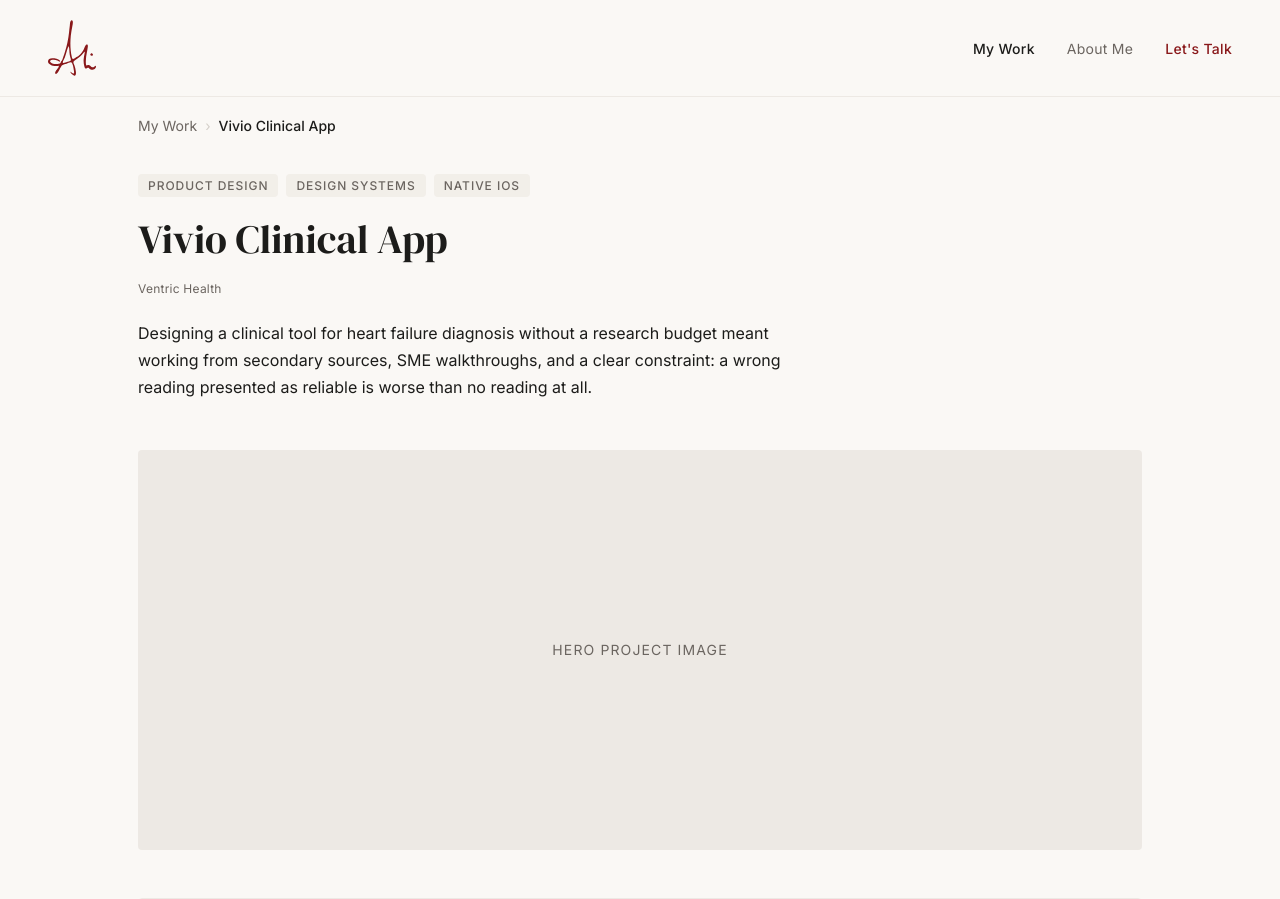
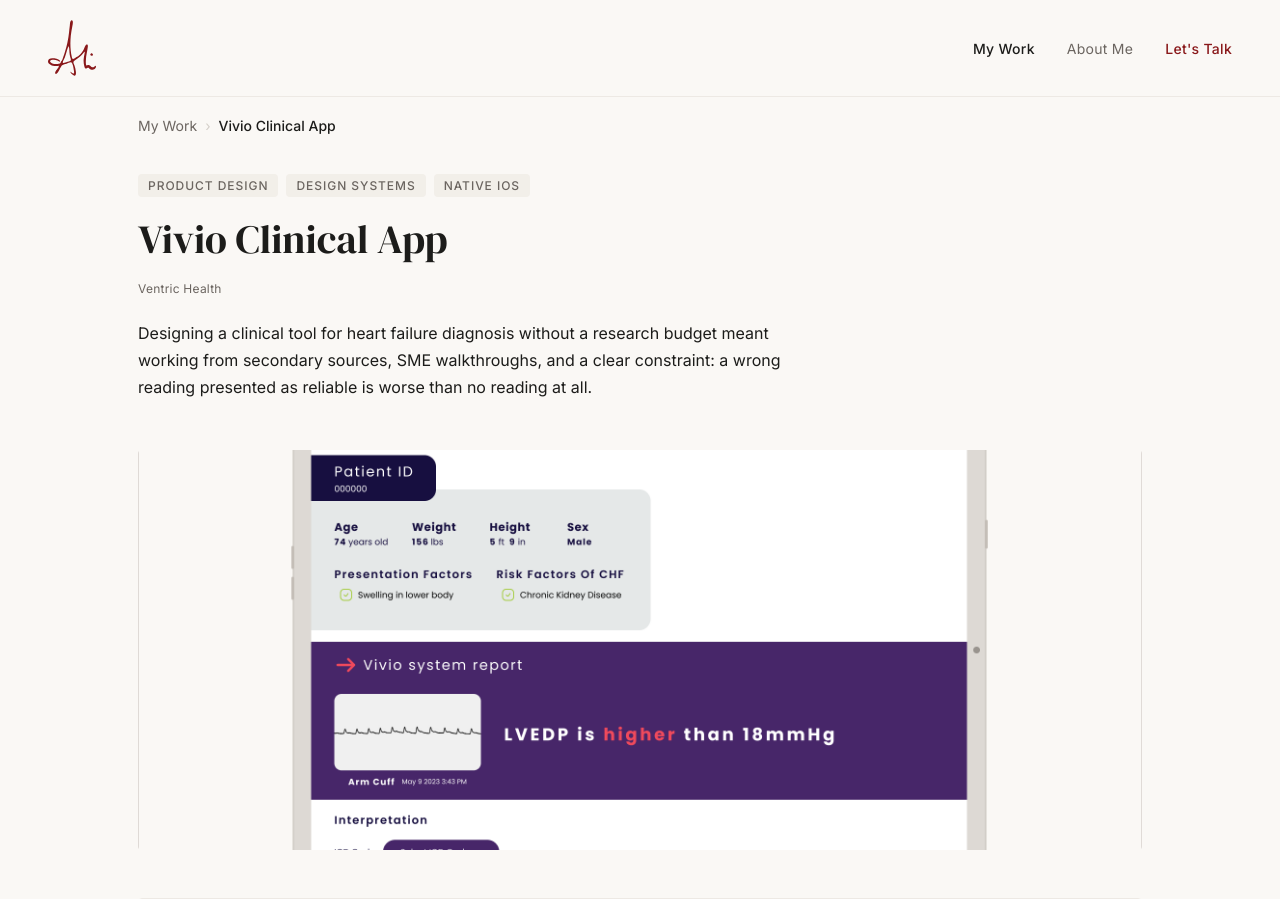
Before and after one commit to alikhandesign/alikhandesign.com, a Next.js app: page /work/vivio in a window 1280 px wide. Shown: the top 899 px of the page. Built offline with nearby package versions, Linux system fonts and the light colour scheme.

Commit message:
fix(vivio): add hero image to project page, pass image prop in work page

```diff
--- a/app/components/ProjectPage.tsx
+++ b/app/components/ProjectPage.tsx
@@ -7,6 +7,7 @@ import CTAStrip from './CTAStrip'
 import DetailsCard from './DetailsCard'
 import Heading from './Heading'
 import ButtonLink from './ButtonLink'
+import Image from 'next/image'
 
 interface Section { label: string; title: string; body: string[] }
 interface ProjectPageProps {
@@ -15,10 +16,11 @@ interface ProjectPageProps {
   sections: Section[];
   gallery: { src: string; alt: string; caption?: string }[];
   cta: { title: string };
+  hero?: string;
   next: { title: string; href: string; type: 'case-study' | 'project' };
 }
 
-export default function ProjectPage({ title, company, tags, hook, details, sections, gallery, cta, next }: ProjectPageProps) {
+export default function ProjectPage({ title, company, tags, hook, details, sections, gallery, cta, next, hero }: ProjectPageProps) {
   const [modalOpen, setModalOpen] = useState(false)
 
   return (
@@ -38,7 +40,13 @@ export default function ProjectPage({ title, company, tags, hook, details, secti
       </div>
 
       <div style={{ maxWidth: 'var(--max-w)', margin: '0 auto', padding: '0 3rem 3rem' }}>
-        <div style={{ width: '100%', height: 400, background: 'var(--color-border)', borderRadius: 'var(--radius-sm)', display: 'flex', alignItems: 'center', justifyContent: 'center', fontSize: 'var(--font-size-sm)', color: 'var(--color-text-muted)', letterSpacing: 'var(--letter-spacing-md)', textTransform: 'uppercase' as const }}>Hero Project Image</div>
+        {hero ? (
+          <div style={{ position: 'relative', width: '100%', height: 400, borderRadius: 'var(--radius-sm)', overflow: 'hidden' }}>
+            <Image src={hero} alt={title} fill style={{ objectFit: 'cover', objectPosition: 'center center' }} sizes="100vw" />
+          </div>
+        ) : (
+          <div style={{ width: '100%', height: 400, background: 'var(--color-border)', borderRadius: 'var(--radius-sm)', display: 'flex', alignItems: 'center', justifyContent: 'center', fontSize: 'var(--font-size-sm)', color: 'var(--color-text-muted)', letterSpacing: 'var(--letter-spacing-md)', textTransform: 'uppercase' as const }}>Hero Project Image</div>
+        )}
       </div>
 
       <div style={{ maxWidth: 'var(--max-w)', margin: '0 auto' }}>
--- a/app/work/page.tsx
+++ b/app/work/page.tsx
@@ -125,7 +125,7 @@ export default function WorkPage() {
             <span style={{ fontSize: 'var(--font-size-xs)', color: 'var(--color-text-muted)', letterSpacing: '0.05em' }}>— {visibleProjects.length} selected works</span>
           </div>
           <div className="grid-proj">
-            {visibleProjects.map(p => <FeaturedProjectCard key={p.title} type="Project" title={p.title} company={p.company} description={p.desc} href={p.href} />)}
+            {visibleProjects.map(p => <FeaturedProjectCard key={p.title} type="Project" title={p.title} company={p.company} description={p.desc} href={p.href} image={p.image} />)}
           </div>
         </section>
       )}
--- a/app/work/vivio/page.tsx
+++ b/app/work/vivio/page.tsx
@@ -53,6 +53,7 @@ export default function Page() {
       { src: '/images/work/vivio/vivio-design-system.png', alt: 'Design system overview showing color palette, type scale, and button states', caption: 'Custom iOS design system — color, typography, and component states built from scratch' },
     ]}
     cta={{ title: 'Want to see how I designed a zero-to-one clinical iOS app for heart failure diagnosis?' }}
+    hero='/images/work/vivio/vivio-results.png'
     next={getNextWork('vivio')!}
   />
 }
```
